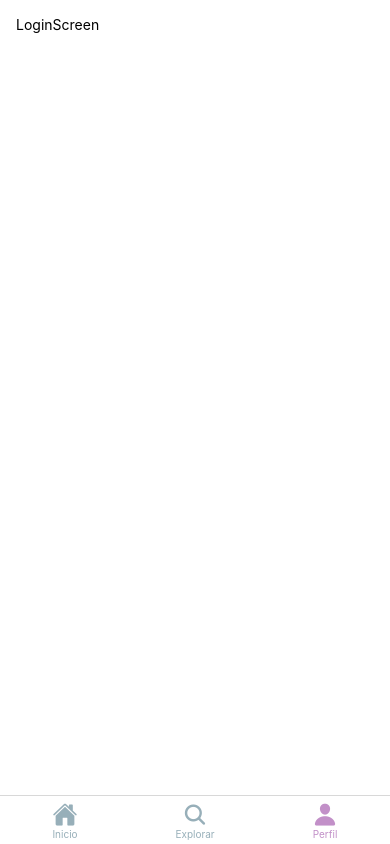
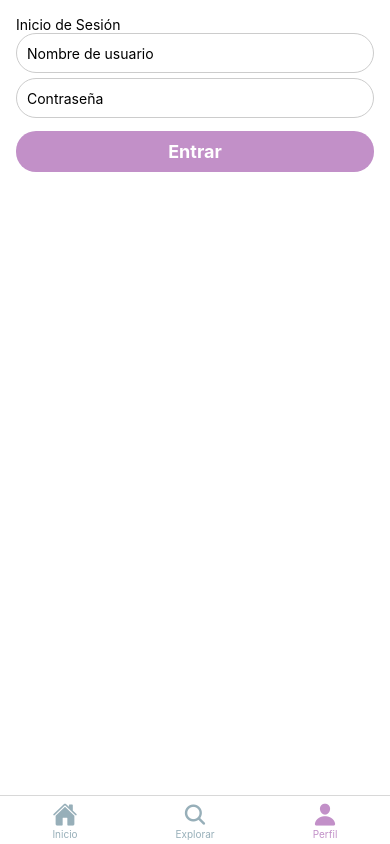
Before and after one commit to gus0117/pilis-fswd-mod5-martinez-ordonez-veramendi, a React Native app: screen /Profile in a window 390 px wide. Built offline with nearby package versions, Linux system fonts and the light colour scheme.

Commit message:
Agregada logica de login y estilos, y hook form

```diff
--- a/package.json
+++ b/package.json
@@ -15,10 +15,11 @@
     "expo": "~48.0.10",
     "expo-status-bar": "~1.4.4",
     "react": "18.2.0",
+    "react-hook-form": "^7.43.9",
     "react-native": "0.71.6",
+    "react-native-maps": "1.3.2",
     "react-native-safe-area-context": "4.5.0",
-    "react-native-screens": "~3.20.0",
-    "react-native-maps": "1.3.2"
+    "react-native-screens": "~3.20.0"
   },
   "devDependencies": {
     "@babel/core": "^7.20.0"
--- a/src/screens/login/LoginScreen.jsx
+++ b/src/screens/login/LoginScreen.jsx
@@ -1,11 +1,72 @@
-import React from 'react'
-import { View, Text } from 'react-native'
+import React, { useContext } from 'react'
+import { View, Text, TextInput, TouchableOpacity } from 'react-native'
 import { styles } from './LoginScreen.styles'
+import { getUsers } from '../../api/user.service'
+import { UserContext } from '../../contexts/UserContext'
+import { useForm, Controller } from 'react-hook-form'
 
 export const LoginScreen = () => {
+  const { setCurrentUser } = useContext(UserContext)
+  const { control, handleSubmit, formState: { errors } } = useForm({
+    defaultValues: {
+      username: '',
+      password: ''
+    }
+  })
+
+  const handleLogin = ({ username, password }) => {
+    getUsers()
+      .then(users => {
+        const user = users[0]
+        if(username == user.user && password === user.password){
+          setCurrentUser({ username, password })
+          console.log("Logueado correctamente")
+        }
+        else {
+          console.log("Datos incorrectos")
+        }
+      })
+      .catch(err => console.warn(err))
+  }
+
   return (
     <View style={styles.container}>
-      <Text>LoginScreen</Text>
+      <Text>Inicio de Sesión</Text>
+      <Controller
+        control={control}
+        render={({ field: { onChange, onBlur, value } }) => (
+          <TextInput
+            style={styles.input}
+            placeholder='Nombre de usuario'
+            onBlur={onBlur}
+            onChangeText={onChange}
+            value={value}
+            autoCapitalize='none'
+          />
+        )}
+        name='username'
+        rules={{ required: 'El nombre de usuario es requerido' }}
+      />
+      {errors.username && <Text style={styles.errorText}>{errors.username.message}</Text>}
+      <Controller
+        control={control}
+        render={({ field: { onChange, onBlur, value } }) => (
+          <TextInput
+            style={styles.input}
+            placeholder='Contraseña'
+            onBlur={onBlur}
+            onChangeText={onChange}
+            value={value}
+            secureTextEntry
+          />
+        )}
+        name='password'
+        rules={{ required: 'La constraseña es requerida' }}
+      />
+      {errors.password && <Text style={styles.errorText}>{errors.password.message}</Text>}
+      <TouchableOpacity style={styles.button} onPress={handleSubmit(handleLogin)}>
+        <Text style={styles.buttonText}>Entrar</Text>
+      </TouchableOpacity>
     </View>
   )
 }
--- a/src/screens/login/LoginScreen.styles.js
+++ b/src/screens/login/LoginScreen.styles.js
@@ -7,5 +7,36 @@ export const styles = StyleSheet.create({
     padding: 16,
     backgroundColor: '#fff',
     marginTop: StatusBar.currentHeight
+  },
+  title: {
+    fontSize: 24,
+    fontWeight: 'bold',
+    marginBottom: 16,
+    textAlign: 'center'
+  },
+  input: {
+    height: 40,
+    borderColor: '#ccc',
+    borderWidth: 1,
+    borderRadius: 20,
+    paddingHorizontal: 10,
+    marginBottom: 5
+  },
+  errorText: {
+    color: 'red',
+    marginBottom: 8
+  },
+  button: {
+    backgroundColor: COLORS.primary,
+    paddingVertical: 10,
+    paddingHorizontal: 20,
+    borderRadius: 20,
+    marginTop: 8,
+    alignItems: 'center'
+  },
+  buttonText: {
+    color: '#fff',
+    fontSize: 18,
+    fontWeight: 'bold'
   }
 })
```
Also changed, not shown: 1 other file (tests, documents, lock files or other folders).
